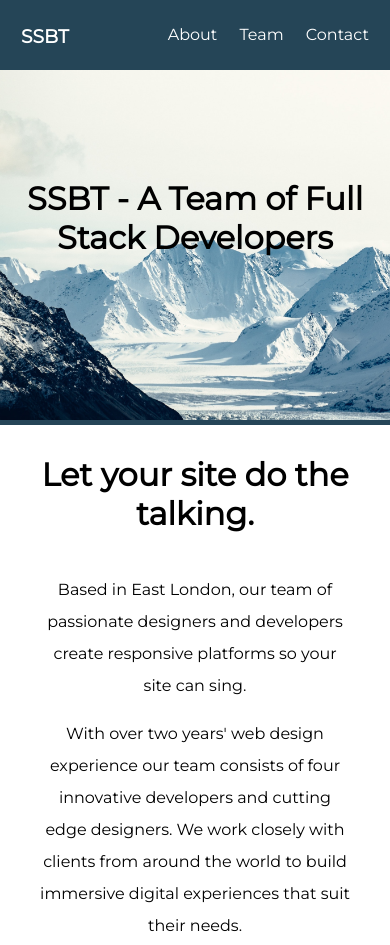
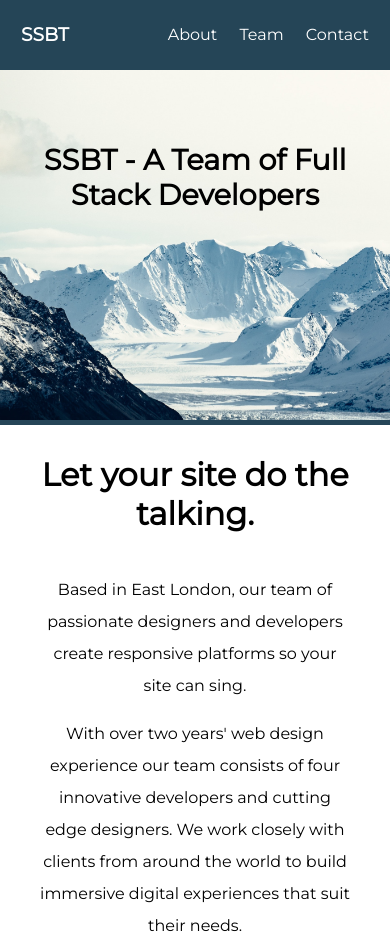
Before and after one commit to fac-12/ssbt, a plain HTML site: page index.html in a window 390 px wide. Shown: the top 945 px of the page. Drawn offline with Linux system fonts and the light colour scheme; some packages are replaced by stand-ins of ours.

Commit message:
fixed headline for mobile responsiveness

```diff
--- a/style.css
+++ b/style.css
@@ -31,7 +31,7 @@ nav li {
   margin-right: auto;
 }
 .nav-home-btn > h3 {
-  margin-top: 0px;
+  margin-top: -2px;
   margin-bottom: 0px;
 }
 
@@ -49,7 +49,6 @@ a:hover {
   font-weight: bold;
   text-align: center;
   margin-top: 70px;
-  font-size: 2.5rem;
   position: relative;
   padding-bottom: 10%;
   background-image: url("images/mountains.jpg");
@@ -60,8 +59,12 @@ a:hover {
 
 .headline-section header {
   position: relative;
-  font-size: 1.8rem;
-  top: 35%;
+  top: 20%;
+}
+
+.headline-section header h1 {
+  font-size: 2.5rem;
+  padding: 10px;
 }
 
 .about-section {
@@ -194,11 +197,10 @@ input::placeholder, textarea::placeholder {
     display: block;
     color: white;
     cursor: pointer;
-    width: 20%;
     box-sizing: border-box;
     font-size: 1em;
     margin: 5px auto 25px auto;
-    padding: 10px 20px 10px 10px;
+    padding: 15px 20px 15px 20px;
     border: none;
   }
 
@@ -252,9 +254,9 @@ footer > h5 {
 
 @media screen and (max-width:700px) {
 
-  h1 {
-    font-size: 2rem;
-
+  .headline-section header h1 {
+    font-size: 1.8rem;
+    padding: 10px;
   }
   .map {
     height: 250px;
```
